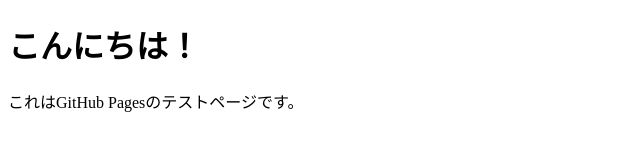
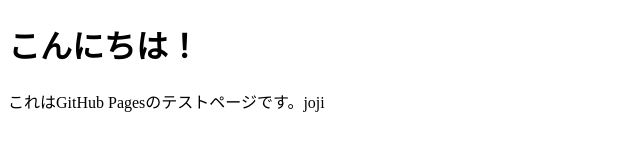
Before and after one commit to freedive-cebu30/freedive-cebu30.github.io, a plain HTML site: page index.html in a window 1280 px wide. Shown: the full height of the page, 0-640 px from the left. Drawn offline with Linux system fonts and the light colour scheme.

Commit message:
Update index.html

```diff
--- a/index.html
+++ b/index.html
@@ -6,6 +6,6 @@
 </head>
 <body>
   <h1>こんにちは！</h1>
-  <p>これはGitHub Pagesのテストページです。</p>
+  <p>これはGitHub Pagesのテストページです。joji</p>
 </body>
 </html>
```
